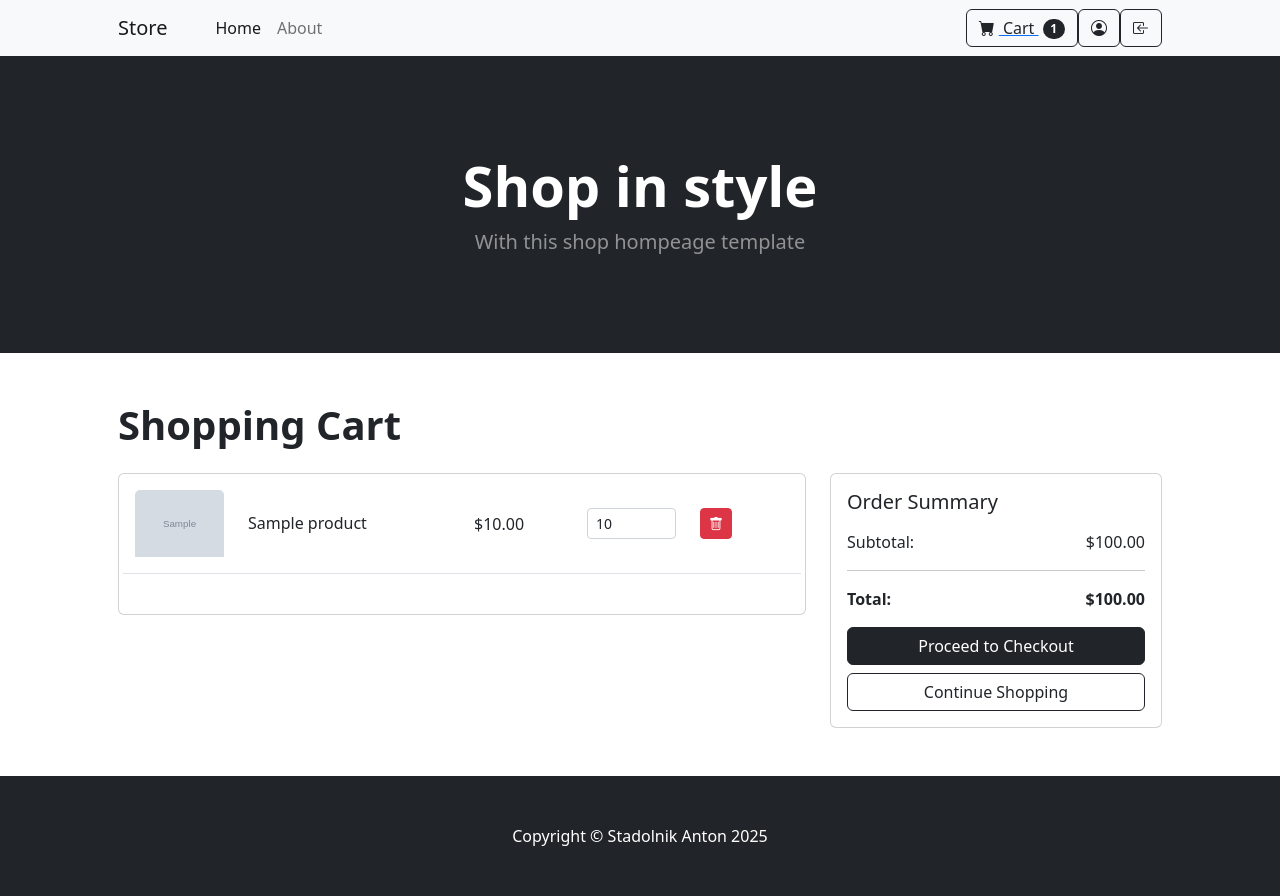
After one commit to stadolnikanton/online-store, a Django app: page /shop/cart/ in a window 1280 px wide. The commit adds this page. Run offline with Django 5.2, Linux system fonts and the light colour scheme; a user stored in the database is signed in; tables that the repository leaves empty hold one stand-in row (values such as "Sample post"); grey boxes marked "Sample" are stand-in pictures; some libraries are stand-ins or nearby versions.

Commit message:
Реализован функционал корзины

```diff
--- a/shop/models.py
+++ b/shop/models.py
@@ -1,3 +1,4 @@
+from django.contrib.auth.models import User
 from django.db import models
 
 
@@ -20,3 +21,13 @@
 
     def __str__(self):
         return self.name
+
+
+class Cart(models.Model):
+    user = models.OneToOneField(User, on_delete=models.CASCADE)
+
+
+class CartItem(models.Model):
+    cart = models.ForeignKey(Cart, on_delete=models.CASCADE)
+    product = models.ForeignKey(Product, on_delete=models.CASCADE)
+    quantity = models.PositiveIntegerField()
--- a/shop/urls.py
+++ b/shop/urls.py
@@ -1,7 +1,8 @@
 from django.urls import path
-from shop.views import ProductDetail
+from shop.views import CartView, ProductDetail
 
 
 urlpatterns= [
         path('<int:pk>/', ProductDetail.as_view(), name="product_detail"),
+        path('cart/', CartView.as_view(), name='cart'),
 ]
--- a/shop/views.py
+++ b/shop/views.py
@@ -1,7 +1,9 @@
-from django.shortcuts import render, get_object_or_404
+from django.shortcuts import redirect, render, get_object_or_404
+from django.template import context
 from django.views import View
+from django.contrib import messages
 
-from shop.models import Product, ProductType
+from shop.models import Product, Cart, CartItem
 
 class ProductDetail(View):
     def get(self, request, pk):
@@ -10,3 +12,85 @@
                 "product": product,
                    }
         return render(request, "product/product_detail.html", context)
+
+
+class CartView(View):
+    def get(self, request):
+        if request.user.is_authenticated:
+            try:
+                cart = Cart.objects.get(user=request.user)
+                cart_items = CartItem.objects.filter(cart=cart)
+                cart_items_count = cart_items.count()
+
+                subtotal = sum(item.product.price * item.quantity for item in cart_items)
+                total = subtotal
+
+            except Cart.DoesNotExist:
+                cart_items = []
+                cart_items_count = 0
+        else:
+            cart_items = []
+            cart_items_count = 0
+
+        context = {
+            'cart_items': cart_items,
+            'cart_items_count': cart_items_count,
+            'subtotal': subtotal,
+            'total': total,
+        }
+
+        return render(request, "cart/cart.html", context)
+
+    def post(self, request):
+
+        if 'remove_item' in request.POST:
+            return self.remove_from_cart(request)
+        else:
+            return self.add_to_cart(request)
+
+    def add_to_cart(self, request):
+        user = request.user
+        product_id = request.POST.get('product_id')
+
+        if not product_id:
+            messages.error(request, "Product not found")
+            return redirect(request.META.get('HTTP_REFERER', '/'))
+
+        try:
+            product = get_object_or_404(Product, id=product_id)
+
+            cart, created = Cart.objects.get_or_create(user=user)
+
+            cart_item, item_created = CartItem.objects.get_or_create(
+                cart=cart,
+                product=product,
+                defaults={'quantity': 1}
+            )
+
+            if not item_created:
+                cart_item.quantity += 1
+                cart_item.save()
+
+            messages.success(request, f"'{product.name}' added to cart")
+
+        except Exception as e:
+            messages.error(request, f"Error: {str(e)}")
+
+        return redirect(request.META.get('HTTP_REFERER', '/'))
+
+    def remove_from_cart(self, request):
+        user = request.user
+        item_id = request.POST.get('item_id')
+
+        if not user.is_authenticated:
+            messages.error(request, "Please login")
+            return redirect('login')
+
+        try:
+            cart_item = CartItem.objects.get(id=item_id, cart__user=user)
+            cart_item.delete()
+            messages.success(request, "Item removed from cart")
+        except CartItem.DoesNotExist:
+            messages.error(request, "Item not found")
+
+        return redirect('cart')
--- a/templates/base.html
+++ b/templates/base.html
@@ -34,11 +34,11 @@
                     </ul>
                     <div class="navbar-account d-flex justify-content-between">
                         {% if request.user.is_authenticated %}
-                        <a href="#" class="d-flex">
+                        <a href="{% url 'cart' %}" class="d-flex">
                         <button class="btn btn-outline-dark" type="submit">
                             <i class="bi-cart-fill me-1"></i>
                             Cart
-                            <span class="badge bg-dark text-white ms-1 rounded-pill">0</span>
+                            <span class="badge bg-dark text-white ms-1 rounded-pill">{{ cart_items_count }}</span>
                         </button>
                         </a>
                         <a href="{% url 'account' %}" class="d-flex">
--- /dev/null
+++ b/templates/cart/cart.html
@@ -0,0 +1,95 @@
+{% extends 'base.html' %}
+
+{% block title %}Cart - Store{% endblock %}
+
+{% block content %}
+<!-- Cart Section-->
+<section class="py-5">
+    <div class="container px-4 px-lg-5">
+        <div class="row">
+            <div class="col-12">
+                <h2 class="display-6 fw-bolder mb-4">Shopping Cart</h2>
+            </div>
+        </div>
+
+        {% if cart_items %}
+        <div class="row">
+            <div class="col-lg-8">
+                <!-- Cart Items -->
+                <div class="card mb-4">
+                    <div class="card-body">
+                        {% for item in cart_items %}
+                        <div class="row align-items-center mb-4 pb-3 border-bottom">
+                            <div class="col-md-2">
+                                    {% if item.product.image %}
+                                        <img class="card-img-top" src="{{ item.product.image.url }}" alt="..." />
+                                    {% else %}
+                                        <img class="card-img-top" src="https://placehold.co/450x450" alt="..." />
+                                    {% endif %}
+
+
+                            </div>
+                            <div class="col-md-4">
+                                <h6 class="mb-0">{{ item.product.name }}</h6>
+                            </div>
+                            <div class="col-md-2">
+                                <p class="mb-0">${{ item.product.price }}</p>
+                            </div>
+                            <div class="col-md-2">
+                                <div class="input-group input-group-sm">
+                                    <input type="number" class="form-control" value="{{ item.quantity }}" min="1">
+                                </div>
+                            </div>
+                            <div class="col-md-2">
+                                    <form method="post">
+                                        {% csrf_token %}
+                                        <input type="hidden" name="item_id" value="{{ item.id }}">
+                                        <button type="submit" name="remove_item" class="btn btn-danger btn-sm">
+                                            <i class="bi bi-trash"></i>
+                                        </button>
+                                    </form>
+                            </div>
+                        </div>
+                        {% endfor %}
+                    </div>
+                </div>
+            </div>
+
+            <!-- Order Summary -->
+            <div class="col-lg-4">
+                <div class="card">
+                    <div class="card-body">
+                        <h5 class="card-title mb-3">Order Summary</h5>
+                        <div class="d-flex justify-content-between mb-2">
+                            <span>Subtotal:</span>
+                            <span>${{ subtotal }}</span>
+                        </div>
+                        <hr>
+                        <div class="d-flex justify-content-between mb-3">
+                            <strong>Total:</strong>
+                            <strong>${{ total }}</strong>
+                        </div>
+                        <button class="btn btn-dark w-100">Proceed to Checkout</button>
+                        <a href="/" class="btn btn-outline-dark w-100 mt-2">Continue Shopping</a>
+                    </div>
+                </div>
+            </div>
+        </div>
+        {% else %}
+        <!-- Empty Cart -->
+        <div class="row justify-content-center">
+            <div class="col-lg-6 text-center">
+                <div class="card border-0">
+                    <div class="card-body py-5">
+                        <i class="bi bi-cart-x display-1 text-muted mb-3"></i>
+                        <h4 class="mb-3">Your cart is empty</h4>
+                        <p class="text-muted mb-4">Add some products to your cart to see them here.</p>
+                        <a href="/" class="btn btn-dark">Start Shopping</a>
+                    </div>
+                </div>
+            </div>
+        </div>
+        {% endif %}
+    </div>
+</section>
+{% endblock %}
```
Also changed, not shown: pages/views.py (+37 -4 lines), templates/pages/index.html (+19 -2 lines), shop/migrations/0002_cart_cartitem.py (added).
